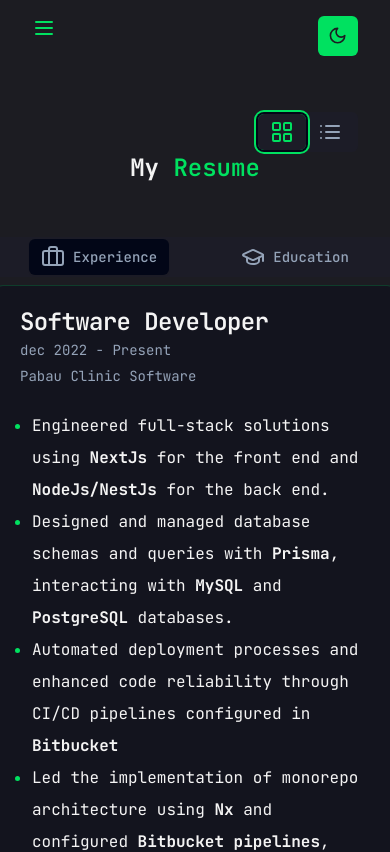
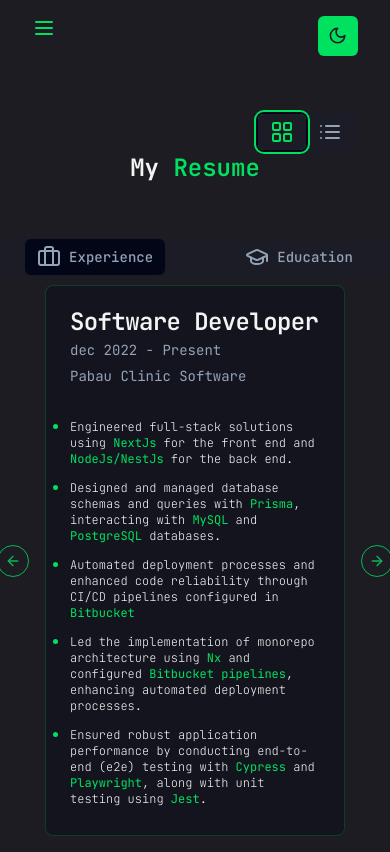
Before and after one commit to DiarFonda/portfolio, a Next.js app: page /resume in a window 390 px wide. Shown: the top 852 px of the page. Built offline with nearby package versions, Linux system fonts and the light colour scheme.

Commit message:
minor ui updates

```diff
--- a/app/globals.css
+++ b/app/globals.css
@@ -8,7 +8,7 @@
   }
 
   .listItem {
-    @apply font-extralight leading-6 text-sm;
+    @apply font-extralight md:leading-6 mb-1 text-xs md:text-sm;
   }
   .listItem b {
     color: theme("colors.accent.DEFAULT");
--- a/components/HeroSection.tsx
+++ b/components/HeroSection.tsx
@@ -12,7 +12,6 @@ const HeroSection = () => {
   const [resolvedTheme, setResolvedTheme] = useState("");
 
   useEffect(() => {
-    // Detect and set the theme immediately on the first render
     if (theme === "system") {
       setResolvedTheme(String(systemTheme));
     } else {
--- a/components/Resume.tsx
+++ b/components/Resume.tsx
@@ -9,14 +9,14 @@ const ResumeContent = ({ isListView }: { isListView?: boolean }) => {
     <div className="mt-14">
       <Tabs
         defaultValue="experience"
-        className="w-[400px] flex flex-col justify-center"
+        className="w-[400px] flex flex-col justify-center items-center"
       >
-        <TabsList className="flex justify-around">
-          <TabsTrigger value="experience">
+        <TabsList className="flex justify-around w-[400px]">
+          <TabsTrigger value="experience" className="mr-2">
             <Briefcase className="mr-2" />
             Experience
           </TabsTrigger>
-          <TabsTrigger value="education">
+          <TabsTrigger value="education" className="ml-2">
             <GraduationCap className="mr-2" /> Education
           </TabsTrigger>
         </TabsList>
--- a/components/Social.tsx
+++ b/components/Social.tsx
@@ -31,7 +31,7 @@ export const Social = () => {
         return social.name === "Gmail" ? (
           <Popover key={social.name}>
             <PopoverTrigger>
-              <div className="flex-1 flex flex-col justify-center gap-4 rounded-lg hover:bg-slate-800 dark:hover:bg-secondary-darker border-8 border-accent border-double p-5 dark:bg-primary-darker dark:hover:text-primary hover:text-secondary hover:border-solid hover:border-4 cursor-pointer transition	">
+              <div className="flex-1 flex flex-col justify-center gap-4 rounded-lg hover:bg-slate-800 dark:hover:bg-secondary-darker border-8 border-accent border-double py-5 px-2 lg:p-5 dark:bg-primary-darker dark:hover:text-primary hover:text-secondary hover:border-solid hover:border-4 cursor-pointer transition	">
                 <div className="w-full flex justify-between items-center">
                   <div>{social.icon}</div>
                 </div>
@@ -57,7 +57,7 @@ export const Social = () => {
         ) : (
           <Link
             key={social.name}
-            className="flex-1 flex flex-col justify-center gap-4 rounded-lg hover:bg-slate-800 dark:hover:bg-secondary-darker border-8 border-accent border-double p-5 dark:bg-primary-darker dark:hover:text-primary hover:text-secondary hover:border-solid hover:border-4 cursor-pointer transition	"
+            className="flex-1 flex flex-col justify-center gap-4 rounded-lg hover:bg-slate-800 dark:hover:bg-secondary-darker border-8 border-accent border-double py-5 px-2 lg:p-5 dark:bg-primary-darker dark:hover:text-primary hover:text-secondary hover:border-solid hover:border-4 cursor-pointer transition	"
             href={social.href}
             target="_blank"
           >
--- a/components/ui/ProjectCarousel.tsx
+++ b/components/ui/ProjectCarousel.tsx
@@ -16,7 +16,6 @@ const ProjectCarousel = ({ setApi }: any) => {
   const [resolvedTheme, setResolvedTheme] = useState("");
 
   useEffect(() => {
-    // Detect and set the theme immediately on the first render
     if (theme === "system") {
       setResolvedTheme(String(systemTheme));
     } else {
--- a/components/ui/Qualification.tsx
+++ b/components/ui/Qualification.tsx
@@ -47,12 +47,14 @@ const Qualification = ({
       }}
       className="flex flex-col"
     >
+      {/* <p className="listItem">Test content</p> */}
+
       {/* {!isListView ? ( */}
       <Carousel>
         <CarouselContent>
           {(resume || education).map((exp: any) => (
             <CarouselItem key={exp.id}>
-              <Card>
+              <Card className="w-[300px] md:w-[400px]">
                 <CardHeader>
                   <CardTitle>{exp.title}</CardTitle>
                   <CardDescription className="text-accent">
@@ -61,7 +63,7 @@ const Qualification = ({
                   <CardDescription>{exp.company}</CardDescription>
                 </CardHeader>
                 <CardContent>
-                  <ul className="marker:text-accent list-disc ml-3">
+                  <ul className="marker:text-accent list-disc md:ml-3">
                     {exp.pointOne && (
                       <li key={exp.pointOne}>{parse(exp.pointOne)}</li>
                     )}
@@ -83,8 +85,8 @@ const Qualification = ({
             </CarouselItem>
           ))}
         </CarouselContent>
-        <CarouselPrevious className="hidden md:flex" />
-        <CarouselNext className="hidden md:flex" />
+        <CarouselPrevious />
+        <CarouselNext />
       </Carousel>
       {/* ) todo fix this : ( */}
       {/* <div>
```
